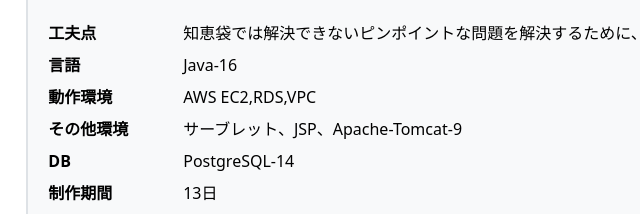
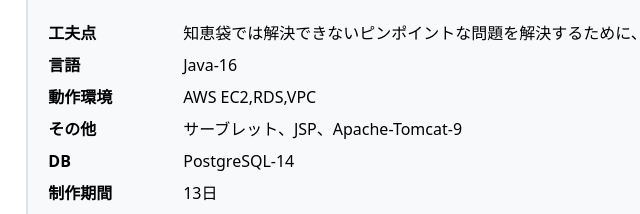
Before and after one commit to akihiko-fukuhara/portfolio, a plain HTML site: page index.html in a window 1280 px wide. Shown: the part 1386-1600 px from the top of the page, 191-831 px from the left. Drawn offline with nearby package versions, Linux system fonts and the light colour scheme.

Commit message:
修正_20240519

```diff
--- a/index.html
+++ b/index.html
@@ -145,7 +145,7 @@
                                 <td>AWS EC2,RDS,VPC</td>
                             </tr>
                             <tr>
-                                <th scope="row">その他環境</th>
+                                <th scope="row">その他</th>
                                 <td>サーブレット、JSP、Apache-Tomcat-9</td>
                             </tr>
                             <tr>
```
